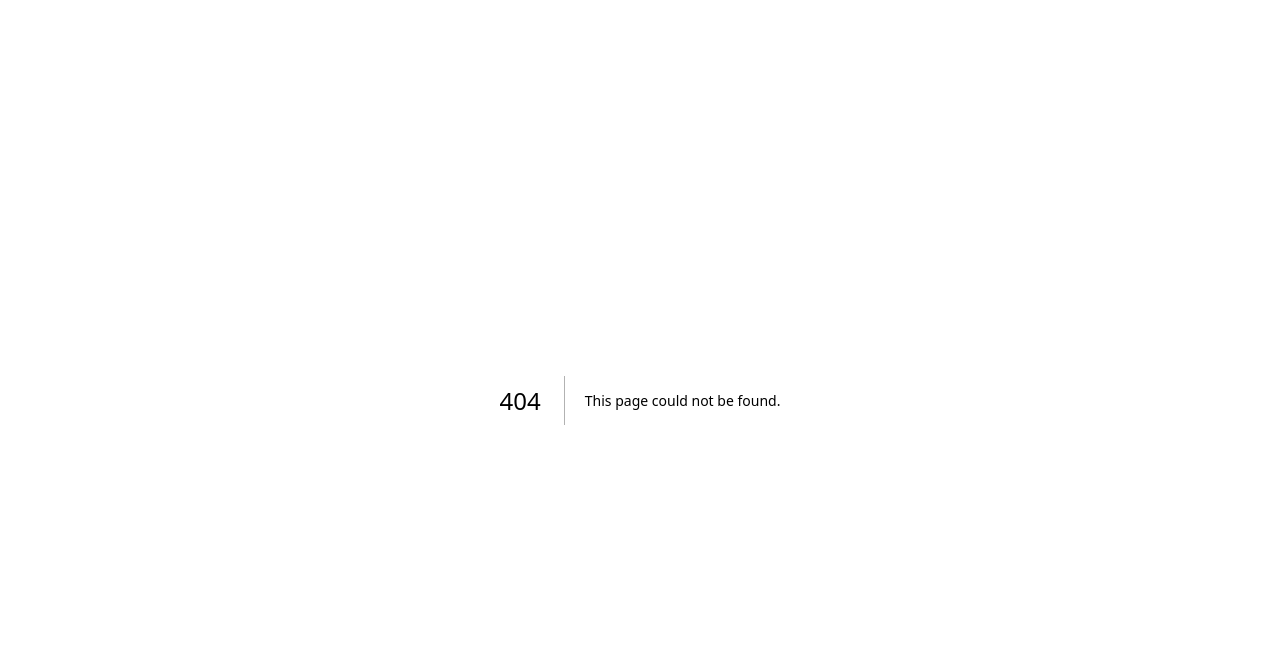
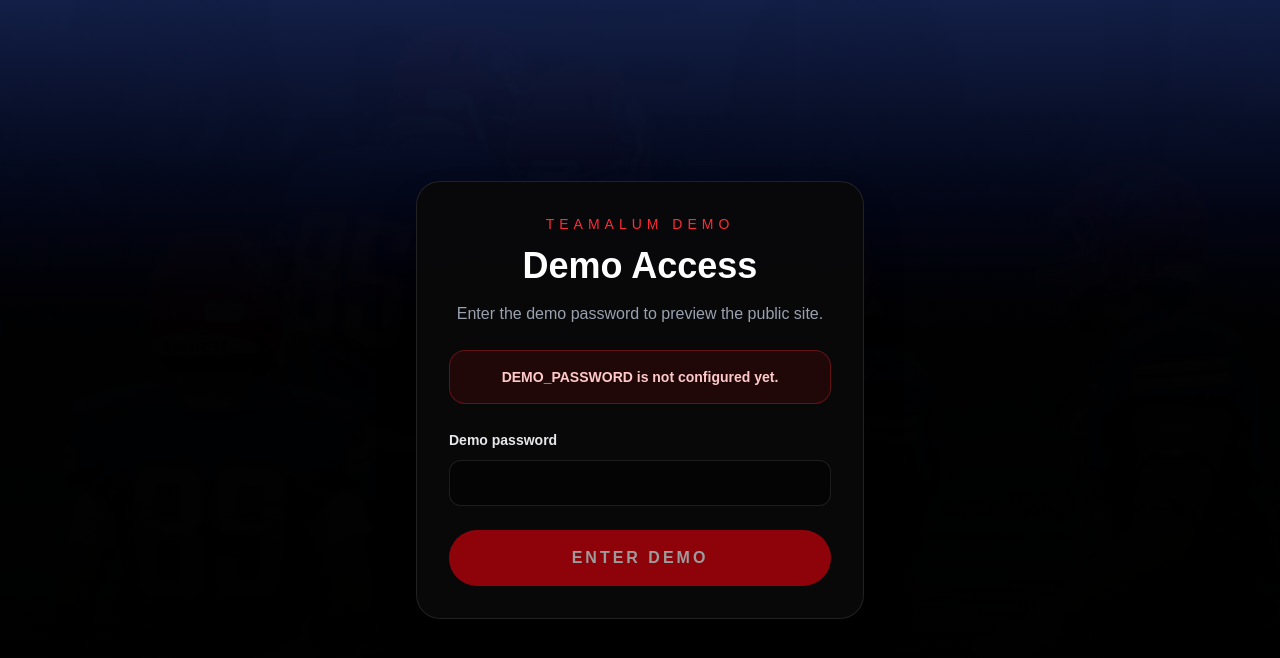
Before and after one commit to daniel-h-7/swift-current-colts-alumni, a Next.js app: page /demo in a window 1280 px wide. Before the commit this address had no page. Shown: the top 658 px of the page. Built offline with nearby package versions, Linux system fonts and the light colour scheme.

Commit message:
demosesh

```diff
--- /dev/null
+++ b/middleware.ts
@@ -0,0 +1,61 @@
+import { NextResponse, type NextRequest } from "next/server";
+
+const demoCookieName = "teamalum_demo_session";
+
+function isBypassedPath(pathname: string) {
+  return (
+    pathname.startsWith("/_next") ||
+    pathname.startsWith("/admin") ||
+    pathname.startsWith("/api/stripe/webhook") ||
+    pathname.startsWith("/demo") ||
+    pathname.startsWith("/images") ||
+    pathname === "/favicon.ico" ||
+    /\.[a-zA-Z0-9]+$/.test(pathname)
+  );
+}
+
+async function createDemoToken(password: string, secret: string) {
+  const encoder = new TextEncoder();
+  const digest = await crypto.subtle.digest(
+    "SHA-256",
+    encoder.encode(`${password}:${secret}`),
+  );
+
+  return Array.from(new Uint8Array(digest))
+    .map((byte) => byte.toString(16).padStart(2, "0"))
+    .join("");
+}
+
+export async function middleware(request: NextRequest) {
+  const demoPassword = process.env.DEMO_PASSWORD;
+
+  if (!demoPassword || isBypassedPath(request.nextUrl.pathname)) {
+    return NextResponse.next();
+  }
+
+  const demoSecret = process.env.DEMO_SESSION_SECRET ?? demoPassword;
+  const expectedToken = await createDemoToken(demoPassword, demoSecret);
+  const sessionToken = request.cookies.get(demoCookieName)?.value;
+
+  if (sessionToken === expectedToken) {
+    return NextResponse.next();
+  }
+
+  if (request.nextUrl.pathname.startsWith("/api/")) {
+    return NextResponse.json({ error: "Demo password required." }, { status: 401 });
+  }
+
+  const demoUrl = request.nextUrl.clone();
+  demoUrl.pathname = "/demo";
+  demoUrl.search = "";
+  demoUrl.searchParams.set(
+    "next",
+    `${request.nextUrl.pathname}${request.nextUrl.search}`,
+  );
+
+  return NextResponse.redirect(demoUrl);
+}
+
+export const config = {
+  matcher: ["/((?!_next/static|_next/image).*)"],
+};
--- /dev/null
+++ b/src/app/demo/page.tsx
@@ -0,0 +1,112 @@
+import Image from "next/image";
+import { redirect } from "next/navigation";
+import {
+  createDemoSession,
+  isDemoPasswordConfigured,
+  verifyDemoPassword,
+} from "@/lib/demo-auth";
+
+type DemoSearchParams = {
+  error?: string;
+  next?: string;
+};
+
+function getSafeNextPath(value?: string) {
+  if (!value || !value.startsWith("/") || value.startsWith("//")) {
+    return "/";
+  }
+
+  if (value.startsWith("/demo")) {
+    return "/";
+  }
+
+  return value;
+}
+
+async function unlockDemo(formData: FormData) {
+  "use server";
+
+  const password = String(formData.get("password") ?? "");
+  const nextPath = getSafeNextPath(String(formData.get("next") ?? ""));
+
+  if (!verifyDemoPassword(password)) {
+    const params = new URLSearchParams({
+      error: "1",
+      next: nextPath,
+    });
+
+    redirect(`/demo?${params.toString()}`);
+  }
+
+  await createDemoSession();
+  redirect(nextPath);
+}
+
+export default async function DemoAccessPage({
+  searchParams,
+}: {
+  searchParams: Promise<DemoSearchParams>;
+}) {
+  const params = await searchParams;
+  const nextPath = getSafeNextPath(params.next);
+  const hasError = params.error === "1";
+  const isConfigured = isDemoPasswordConfigured();
+
+  return (
+    <main className="min-h-screen bg-black text-white">
+      <section className="relative flex min-h-screen items-center justify-center overflow-hidden px-6 py-12">
+        <Image
+          src="/images/stadium.jpg"
+          alt="Football stadium under Friday night lights"
+          fill
+          priority
+          className="object-cover opacity-30"
+        />
+        <div className="absolute inset-0 bg-gradient-to-b from-blue-950/80 via-black/85 to-black" />
+
+        <div className="relative z-10 w-full max-w-md rounded-3xl border border-white/10 bg-zinc-950/90 p-8 text-center shadow-2xl">
+          <p className="text-sm uppercase tracking-[5px] text-red-500">
+            TeamAlum Demo
+          </p>
+          <h1 className="mt-3 text-4xl font-black">Demo Access</h1>
+          <p className="mt-4 text-gray-400">
+            Enter the demo password to preview the public site.
+          </p>
+
+          {!isConfigured ? (
+            <div className="mt-6 rounded-2xl border border-red-500/30 bg-red-950/40 p-4 text-sm font-bold text-red-200">
+              DEMO_PASSWORD is not configured yet.
+            </div>
+          ) : null}
+
+          {hasError ? (
+            <div className="mt-6 rounded-2xl border border-red-500/30 bg-red-950/40 p-4 text-sm font-bold text-red-200">
+              That demo password did not match.
+            </div>
+          ) : null}
+
+          <form action={unlockDemo} className="mt-6 text-left">
+            <input name="next" type="hidden" value={nextPath} />
+            <label className="text-sm font-bold text-gray-200">
+              Demo password
+              <input
+                className="mt-2 w-full rounded-xl border border-white/10 bg-black/45 px-4 py-3 text-white outline-none transition focus:border-blue-500 focus:ring-2 focus:ring-blue-500/30"
+                name="password"
+                required
+                type="password"
+              />
+            </label>
+
+            <button
+              className="mt-6 w-full rounded-full bg-red-600 px-8 py-4 font-black uppercase tracking-[3px] text-white transition hover:bg-red-500 disabled:cursor-not-allowed disabled:opacity-60"
+              disabled={!isConfigured}
+              type="submit"
+            >
+              Enter Demo
+            </button>
+          </form>
+        </div>
+      </section>
+    </main>
+  );
+}
--- a/src/components/support-share-bar.tsx
+++ b/src/components/support-share-bar.tsx
@@ -7,6 +7,8 @@ const shareText =
 
 const iconButtonClass =
   "flex h-12 w-12 items-center justify-center rounded-full border border-white/15 bg-white/[0.04] text-white transition hover:-translate-y-0.5 hover:border-red-500 hover:bg-red-950/40 focus:outline-none focus:ring-2 focus:ring-red-500/50";
+const copyButtonClass =
+  "shrink-0 rounded-full bg-red-600 px-4 py-2 text-xs font-black uppercase tracking-[2px] text-white transition hover:bg-red-500 focus:outline-none focus:ring-2 focus:ring-red-500/50";
 
 type SharePlatform = {
   icon: React.ReactNode;
@@ -77,14 +79,14 @@ export function SupportShareBar({ shareUrl }: { shareUrl?: string }) {
   }, [shareUrl]);
   const caption = `${shareText} ${resolvedShareUrl}`;
 
-  async function copyCaption() {
-    await navigator.clipboard.writeText(caption);
-    setCopyMessage("Caption copied.");
+  async function copyText(text: string, message: string) {
+    await navigator.clipboard.writeText(text);
+    setCopyMessage(message);
     window.setTimeout(() => setCopyMessage(""), 2400);
   }
 
   async function openInstagram() {
-    await copyCaption();
+    await copyText(caption, "Caption copied for Instagram.");
     window.open("https://www.instagram.com/", "_blank", "noopener,noreferrer");
   }
 
@@ -96,6 +98,24 @@ export function SupportShareBar({ shareUrl }: { shareUrl?: string }) {
       <p className="mx-auto mt-3 max-w-lg text-sm leading-6 text-gray-400">
         Invite another alumni, family member, or supporter to join you.
       </p>
+
+      <div className="mx-auto mt-5 flex max-w-xl flex-col gap-3 rounded-2xl border border-white/10 bg-black/35 p-3 text-left sm:flex-row sm:items-center">
+        <div className="min-w-0 flex-1">
+          <p className="text-xs font-black uppercase tracking-[2px] text-gray-500">
+            Share Link
+          </p>
+          <p className="mt-1 truncate text-sm font-bold text-gray-200">
+            {resolvedShareUrl}
+          </p>
+        </div>
+        <button
+          className={copyButtonClass}
+          onClick={() => copyText(resolvedShareUrl, "Share link copied.")}
+          type="button"
+        >
+          Copy Link
+        </button>
+      </div>
 
       <div className="mt-5 flex flex-wrap items-center justify-center gap-3">
         {sharePlatforms.map((platform) => (
--- /dev/null
+++ b/src/lib/demo-auth.ts
@@ -0,0 +1,54 @@
+import "server-only";
+
+import { createHash } from "node:crypto";
+import { cookies } from "next/headers";
+import { getServerEnvValue } from "@/lib/supabase/server";
+
+export const demoCookieName = "teamalum_demo_session";
+
+function getDemoPassword() {
+  return getServerEnvValue("DEMO_PASSWORD");
+}
+
+function getDemoSecret() {
+  return getServerEnvValue("DEMO_SESSION_SECRET") ?? getDemoPassword();
+}
+
+function createDemoToken() {
+  const password = getDemoPassword();
+  const secret = getDemoSecret();
+
+  if (!password || !secret) {
+    return undefined;
+  }
+
+  return createHash("sha256").update(`${password}:${secret}`).digest("hex");
+}
+
+export function isDemoPasswordConfigured() {
+  return Boolean(getDemoPassword());
+}
+
+export function verifyDemoPassword(password: string) {
+  const configuredPassword = getDemoPassword();
+
+  return Boolean(configuredPassword && password === configuredPassword);
+}
+
+export async function createDemoSession() {
+  const token = createDemoToken();
+
+  if (!token) {
+    throw new Error("Missing DEMO_PASSWORD.");
+  }
+
+  const cookieStore = await cookies();
+
+  cookieStore.set(demoCookieName, token, {
+    httpOnly: true,
+    maxAge: 60 * 60 * 24 * 7,
+    path: "/",
+    sameSite: "lax",
+    secure: process.env.NODE_ENV === "production",
+  });
+}
```
Also changed, not shown: 1 other file (tests, documents, lock files or other folders).
